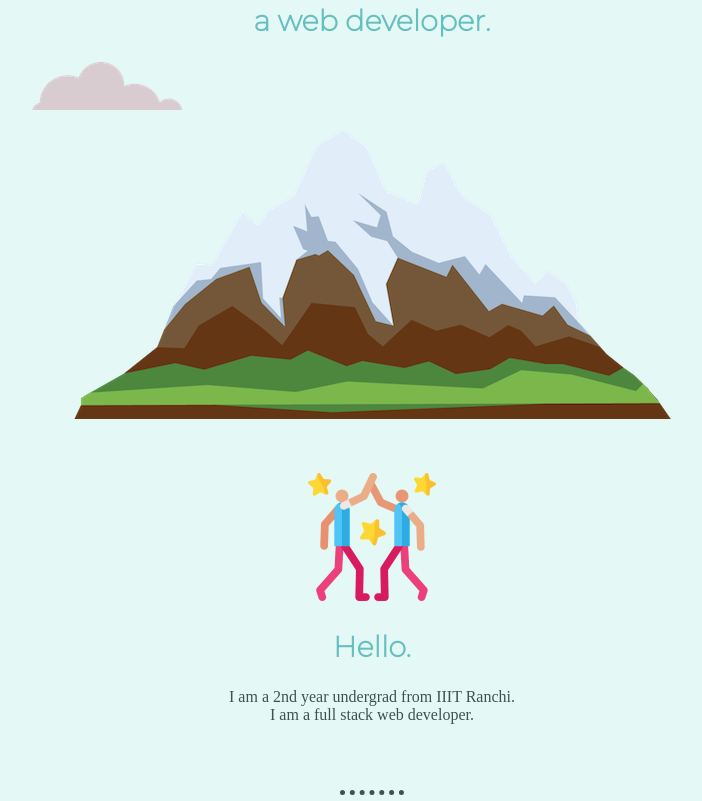
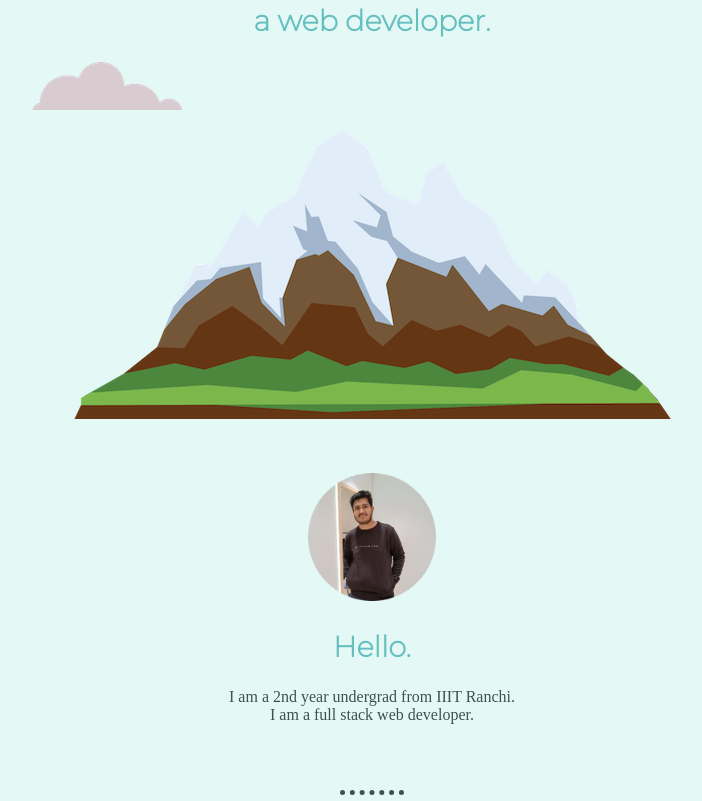
Before and after one commit to joshisamarth24/myweb, a plain HTML site: page index.html in a window 1280 px wide. Shown: the part 381-1182 px from the top of the page, without its empty margins (268-970 px from the left). Drawn offline with Linux system fonts and the light colour scheme.

Commit message:
replacing hi.png with img.png

```diff
--- a/index.html
+++ b/index.html
@@ -19,7 +19,7 @@
           </div>
           <div class="middle">
             <div class="profile">
-              <img class="hi" src="hi.png" alt="">
+              <img class="hi" src="img.png" alt="">
               <h2>Hello.</h2>
               <p class="intro">I am a 2nd year undergrad from IIIT Ranchi.<br>I am a full stack web developer.</p>
             </div>
```
